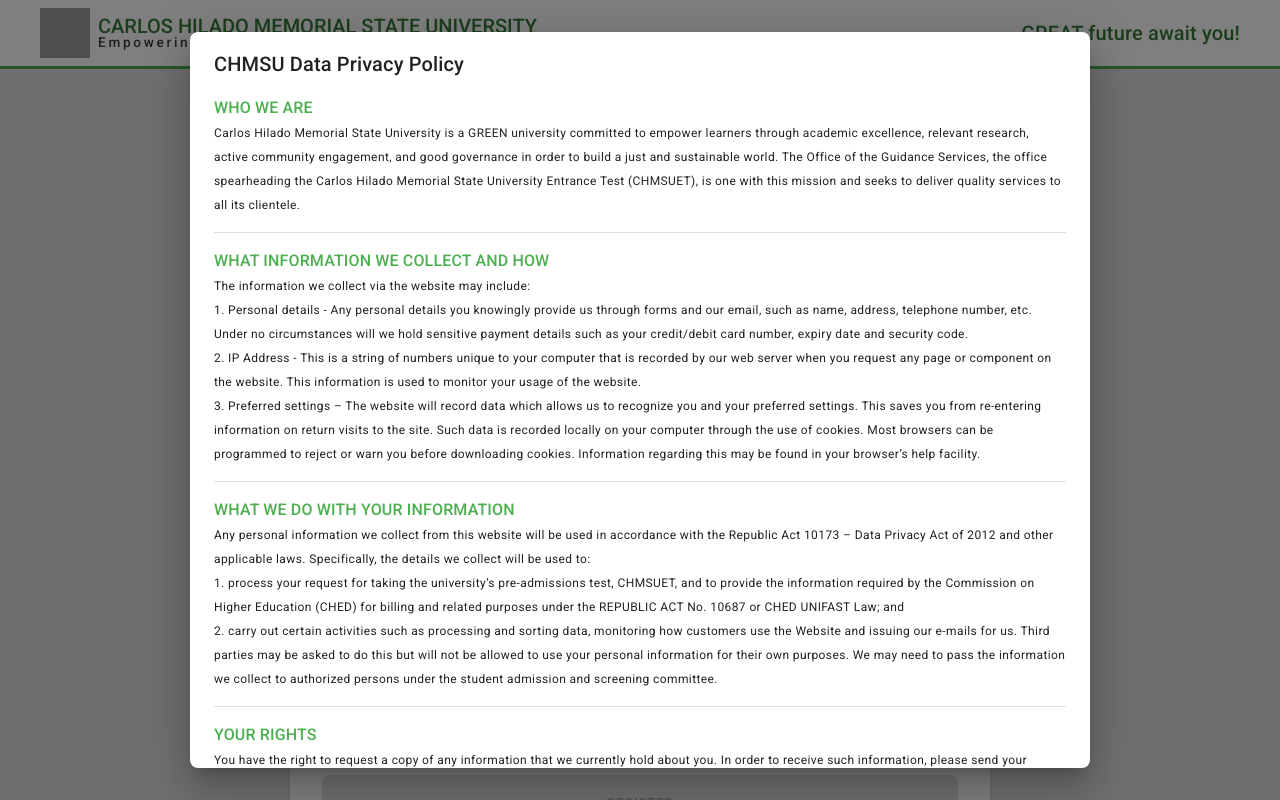
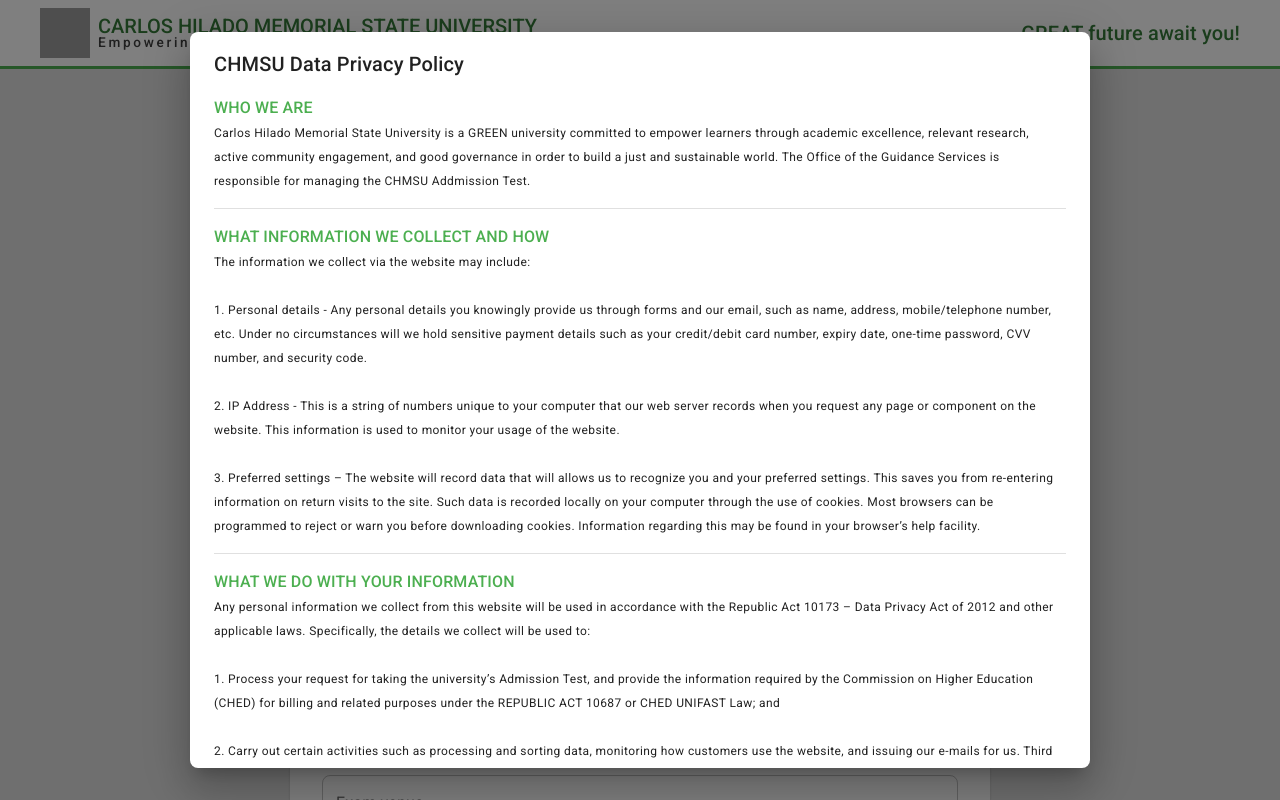
Before and after one commit to jebdev15/admission-app-client, a React (Vite) app: page / in a window 1280 px wide. Shown: the top 800 px of the page. Built offline with nearby package versions, Linux system fonts and the light colour scheme; grey boxes are pictures that could not be loaded.

Commit message:
Updated Auth.tsx based sa ila nga ka-artehan. 😡
Fixed tooltip when campus is on focus or on blur, removed tooltip on exam venue and used text helper instead to fix the overlapping element visual bug of tooltip when select menu items are visible, and updated the CHMSU Data Privacy contents.

```diff
--- a/src/pages/Student/Auth/Auth.tsx
+++ b/src/pages/Student/Auth/Auth.tsx
@@ -1,6 +1,6 @@
 import React from 'react'
 import { Person } from '@mui/icons-material'
-import { Box, FormControl, Paper, TextField, Typography, Button, Divider, Dialog, DialogTitle, DialogContent, SelectChangeEvent, Select, InputLabel, MenuItem, Alert, AlertTitle, useTheme, List, ListItem, Tooltip } from '@mui/material'
+import { Box, FormControl, Paper, TextField, Typography, Button, Divider, Dialog, DialogTitle, DialogContent, SelectChangeEvent, Select, InputLabel, MenuItem, Alert, AlertTitle, useTheme, List, ListItem, Tooltip, FormHelperText } from '@mui/material'
 import Grid from '@mui/material/Grid2'
 import { AuthContext } from '../../../context/Auth/AuthContext'
 import CustomCircularProgress from '../../../components/CustomCircularProgress'
@@ -55,10 +55,8 @@
             Carlos Hilado Memorial State University is a GREEN university committed to
             empower learners through academic excellence, relevant research, active
             community engagement, and good governance in order to build a just and
-            sustainable world. The Office of the Guidance Services, the office
-            spearheading the Carlos Hilado Memorial State University Entrance Test
-            (CHMSUET), is one with this mission and seeks to deliver quality services
-            to all its clientele.
+            sustainable world. The Office of the Guidance Services is responsible for
+            managing the CHMSU Addmission Test.
             </Typography>
             <Divider sx={{ my: 2 }} />
             <Typography color="primary.main" fontWeight={500} textTransform="uppercase">
@@ -66,16 +64,19 @@
             </Typography>
             <Typography variant="caption">
             {" "}
-            The information we collect via the website may include: <br />
+            The information we collect via the website may include: <br /><br />
+
             1. Personal details - Any personal details you knowingly provide us
-            through forms and our email, such as name, address, telephone number, etc.
+            through forms and our email, such as name, address, mobile/telephone number, etc.
             Under no circumstances will we hold sensitive payment details such as your
-            credit/debit card number, expiry date and security code. <br />
+            credit/debit card number, expiry date, one-time password, CVV number, and
+            security code. <br /><br />
+
             2. IP Address - This is a string of numbers unique to your computer that
-            is recorded by our web server when you request any page or component on
-            the website. This information is used to monitor your usage of the
-            website. <br />
-            3. Preferred settings – The website will record data which allows us to
+            our web server records when you request any page or component on the
+            website. This information is used to monitor your usage of the website.<br /><br />
+
+            3. Preferred settings – The website will record data that will allows us to
             recognize you and your preferred settings. This saves you from re-entering
             information on return visits to the site. Such data is recorded locally on
             your computer through the use of cookies. Most browsers can be programmed
@@ -91,16 +92,16 @@
             Any personal information we collect from this website will be used in
             accordance with the Republic Act 10173 – Data Privacy Act of 2012 and
             other applicable laws. Specifically, the details we collect will be used
-            to: <br />
-            1. process your request for taking the university’s pre-admissions test,
-            CHMSUET, and to provide the information required by the Commission on
+            to: <br /><br />
+            1. Process your request for taking the university’s Admission Test, and
+            provide the information required by the Commission on
             Higher Education (CHED) for billing and related purposes under the
-            REPUBLIC ACT No. 10687 or CHED UNIFAST Law; and <br />
-            2. carry out certain activities such as processing and sorting data,
-            monitoring how customers use the Website and issuing our e-mails for us.
+            REPUBLIC ACT 10687 or CHED UNIFAST Law; and <br /><br />
+            2. Carry out certain activities such as processing and sorting data,
+            monitoring how customers use the website, and issuing our e-mails for us.
             Third parties may be asked to do this but will not be allowed to use your
-            personal information for their own purposes. We may need to pass the
-            information we collect to authorized persons under the student admission
+            personal information for their purposes. We may need to pass the
+            information we collect to authorized persons under the university’s student admission
             and screening committee.
             </Typography>
             <Divider sx={{ my: 2 }} />
@@ -110,9 +111,11 @@
             <Typography variant="caption">
             {" "}
             You have the right to request a copy of any information that we currently
-            hold about you. In order to receive such information, please send your
-            contact details and address using our support form. Further instructions
-            will be given.
+            hold about you.
+            <strong>
+                To receive such information, please send your
+                contact details and address using our support form. you will receive additional instructions upon submitting the support form.
+            </strong>
             </Typography>
             <Divider sx={{ my: 2 }} />
             <Box sx={{ display: 'flex', justifyContent: 'flex-end', mt: 2 }}>
@@ -282,7 +285,7 @@
                                 />
                             </FormControl>
                             {/* Campus Select */}
-                            <Grid size={{xs: 12, sm: 6}}>
+                            <Grid size={{xs: 12, sm: 12}}>
                                 <FormControl fullWidth>
                                 <InputLabel id="campus-label">Campus</InputLabel>
                                 <Tooltip
@@ -317,20 +320,20 @@
                             </FormControl>
                             </Grid>
                             {/* Campus Select */}
-                            <Grid size={{xs: 12, sm: 6}}>
+                            <Grid size={{xs: 12, sm: 12}}>
                                 <FormControl fullWidth>
-                                        <InputLabel id="campus-t-take-exam-label">Exam Venue</InputLabel>
-                                        <Tooltip
+                                        <InputLabel id="campus-t-take-exam-label">Exam venue</InputLabel>
+                                        {/* <Tooltip
                                             title="**You may choose the exam venue nearest you regardless of your preferred  to enroll in."
                                             open={tooltipOpen2}
                                             placement="top"
-                                        >
+                                        > */}
                                         <Select
                                             labelId="campus-t-take-exam-label"
                                             name='campus_to_take_exam'
                                             value={selectedCampusToTakeExam}
                                             onChange={handleCampusToTakeExamChange}
-                                            label="Exam Venue"
+                                            label="Exam venue"
                                             variant="outlined"
                                             required
                                         sx={{ borderRadius: 2 }}
@@ -348,7 +351,8 @@
                                             </MenuItem>
                                         ))}
                                         </Select>
-                                        </Tooltip>
+                                        {/* </Tooltip> */}
+                                        <FormHelperText>**You may choose the exam venue nearest you regardless of your preferred  to enroll in.</FormHelperText>
                                     </FormControl>
                             </Grid>
                             <FormControl fullWidth>
```
